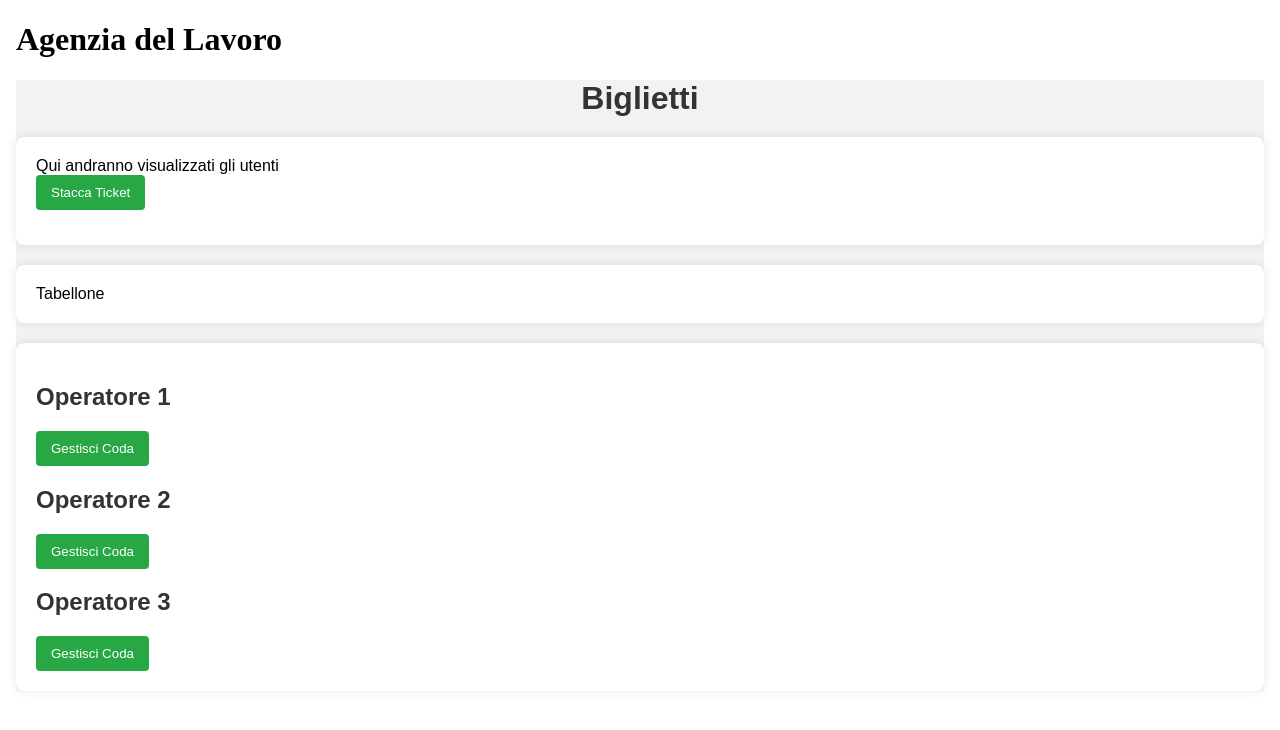
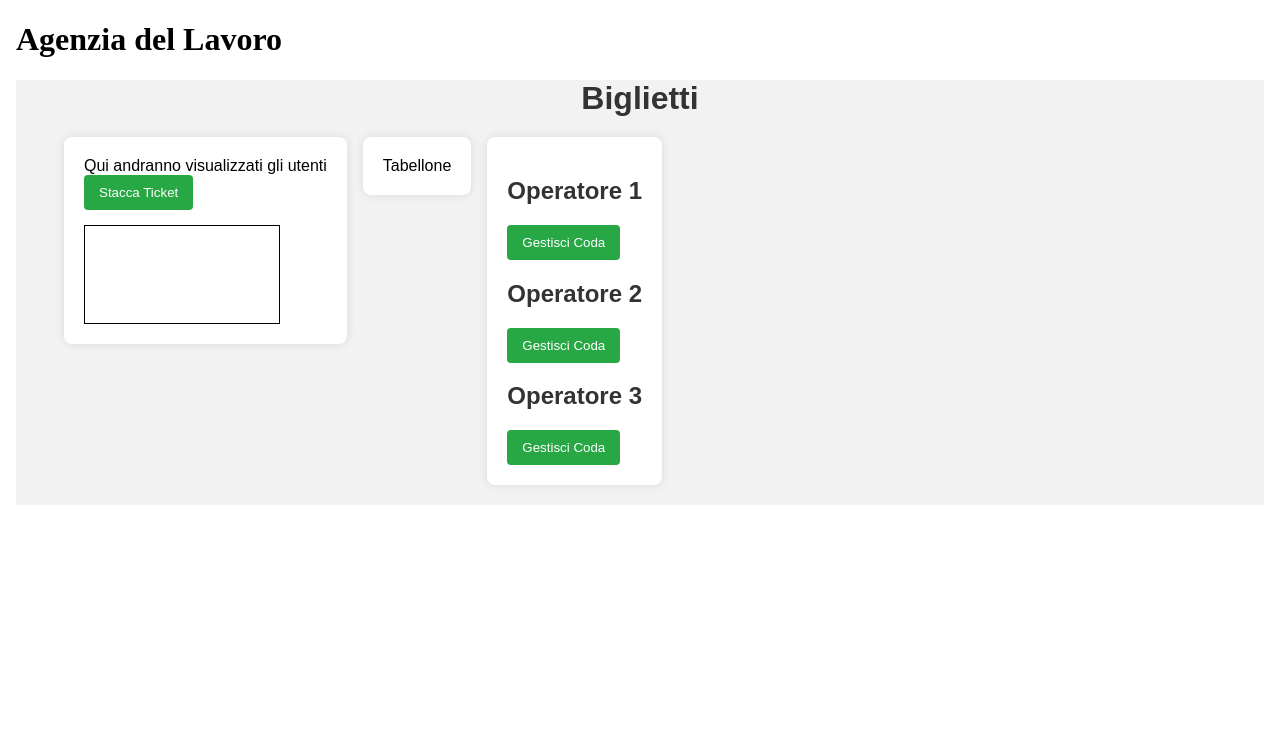
Before and after one commit to Tiberiu05/Agenzia-del-Lavoro, an Angular app: page / in a window 1280 px wide. Shown: the top 730 px of the page. Built offline with nearby package versions, Linux system fonts and the light colour scheme.

Commit message:
css aggiornato

```diff
--- a/src/app/biglietti/biglietti.component.css
+++ b/src/app/biglietti/biglietti.component.css
@@ -1,4 +1,4 @@
-/* Reset di default per il layout della pagina */
+
 body, h1, p, button {
     margin: 0;
     padding: 0;
@@ -8,15 +8,20 @@ body {
     font-family: 'Arial', sans-serif;
     background-color: #f2f2f2;
 }
+.pagina {
+    display: flex;
+    width: 90vw;
+    margin: auto;
+    gap: 1rem;
+}
 
-/* Stile per l'header */
 h1 {
     color: #333;
     text-align: center;
     margin: 20px 0;
 }
 
-/* Stile per la sezione degli utenti */
+
 .utenti {
     background-color: #fff;
     padding: 20px;
@@ -35,10 +40,16 @@ button {
 }
 
 .ultimoTicket {
+    border: 1px solid black;
+    width: 80%;
     margin-top: 15px;
+    aspect-ratio: 2/1;
+    display: grid;
+    justify-content: center;
+    align-items: center;
+    font-size: 2.5rem;
 }
 
-/* Stile per la sezione del tabellone */
 .tabellone {
     background-color: #fff;
     padding: 20px;
@@ -51,12 +62,10 @@ button {
     margin-bottom: 10px;
 }
 
-/* Stile per la sezione dell'operatore */
 h2 {
     color: #333;
 }
 
-/* Stile per il bottone dell'operatore */
 button {
     background-color: #28a745;
     color: #fff;
@@ -75,5 +84,3 @@ button {
     box-shadow: 0 0 10px rgba(0, 0, 0, 0.1);
     margin-bottom: 20px;
 }
-
-/* Aggiungi altri stili secondo le tue esigenze */
```
